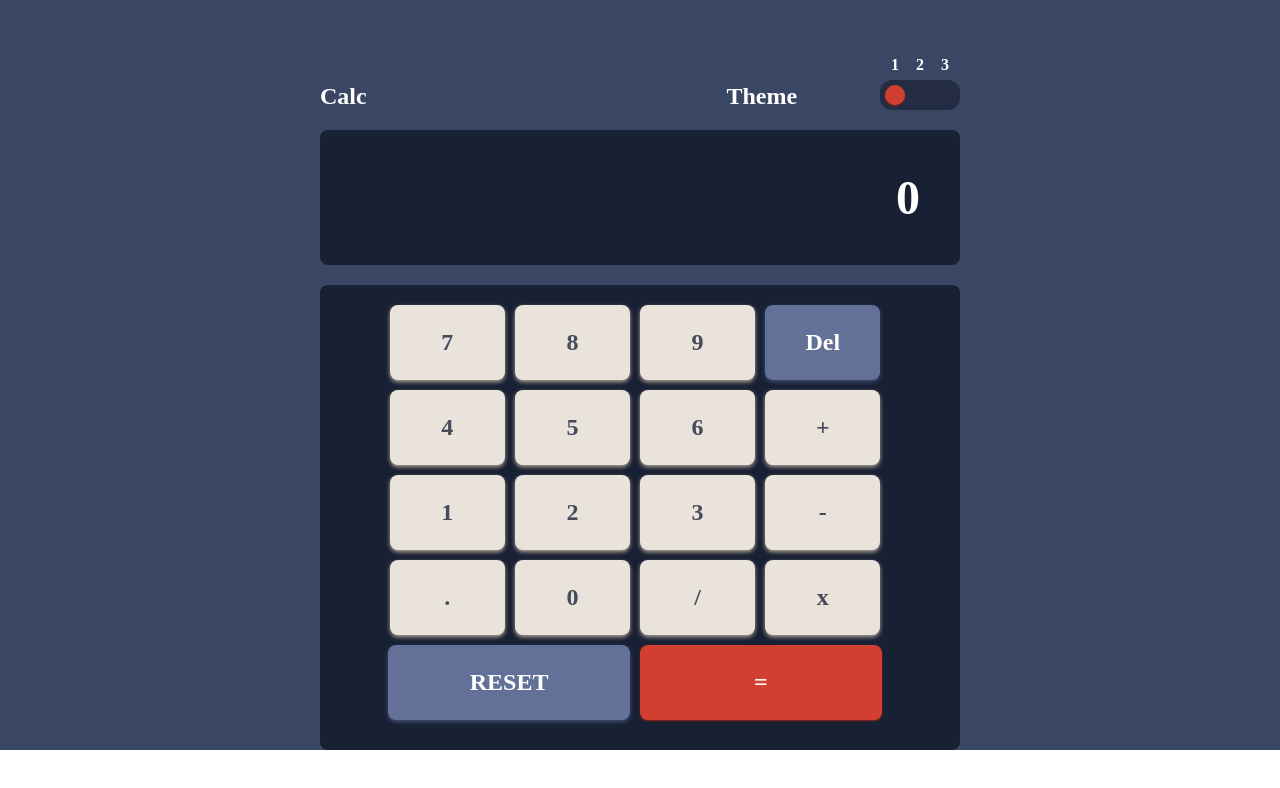
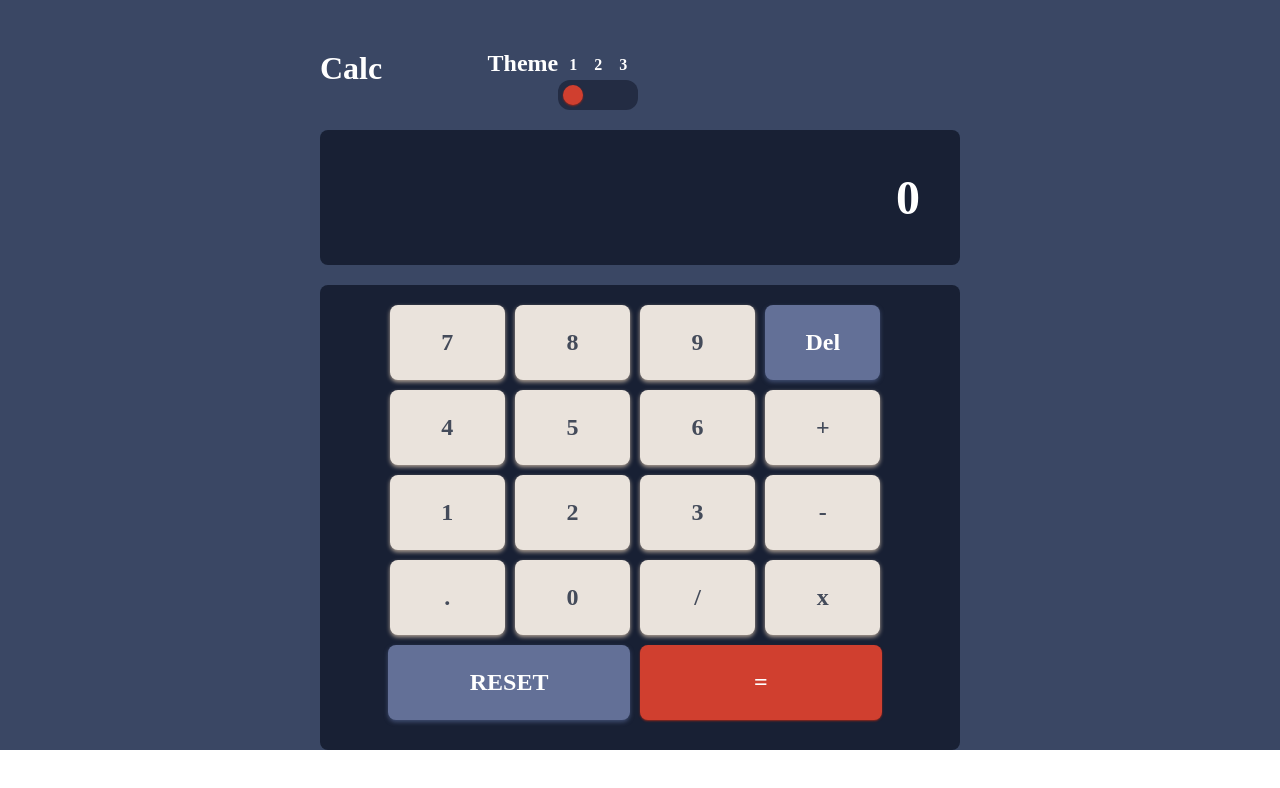
Before and after one commit to BasharKhdr1992/calculator-app, a React (Create React App) app: page / in a window 1280 px wide. Shown: the top 788 px of the page. Built offline with nearby package versions, Linux system fonts and the light colour scheme.

Commit message:
fixing some accessibility issues

```diff
--- a/src/App.js
+++ b/src/App.js
@@ -93,7 +93,7 @@ const App = () => {
   const theme = Themes[selectedTheme];
 
   return (
-    <div className="main" style={{ backgroundColor: theme.mainBg }}>
+    <div className="main" role="main" style={{ backgroundColor: theme.mainBg }}>
       <Header
         theme={theme}
         selectedTheme={selectedTheme}
--- a/src/components/Header.js
+++ b/src/components/Header.js
@@ -24,9 +24,13 @@ const Header = ({ theme, selectedTheme, handleThemeChange }) => {
 
   return (
     <div className="header">
-      <h2 style={styles}>Calc</h2>
+      <header>
+        <h1 style={styles}>Calc</h1>
+      </header>
       <div className="theme">
-        <h2 style={styles}>Theme</h2>
+        <header>
+          <h2 style={styles}>Theme</h2>
+        </header>
         <Toggle
           onThemeChange={handleThemeChange}
           selectedTheme={selectedTheme}
--- a/src/components/Keypad.js
+++ b/src/components/Keypad.js
@@ -100,7 +100,7 @@ const Keypad = ({ onUpdateScreen, theme }) => {
   };
 
   return (
-    <div className="keypad" style={keypadStyles}>
+    <div className="keypad" role="main" style={keypadStyles}>
       <div className="keys_row">
         <RenderKeyRow
           keyHandler={keyHandler}
--- a/src/components/Screen.js
+++ b/src/components/Screen.js
@@ -24,7 +24,7 @@ const Screen = ({ result, theme }) => {
   }
 
   return (
-    <div className="screen" style={styles}>
+    <div className="screen" role="main" style={styles}>
       {result}
     </div>
   );
--- a/src/components/Toggle.js
+++ b/src/components/Toggle.js
@@ -23,7 +23,7 @@ const Toggle = ({ selectedTheme, onThemeChange }) => {
 
   return (
     <div>
-      <div className="title-container">
+      <div className="title-container" role="main">
         <div className="title" style={{ color: textColor }}>
           1
         </div>
```
